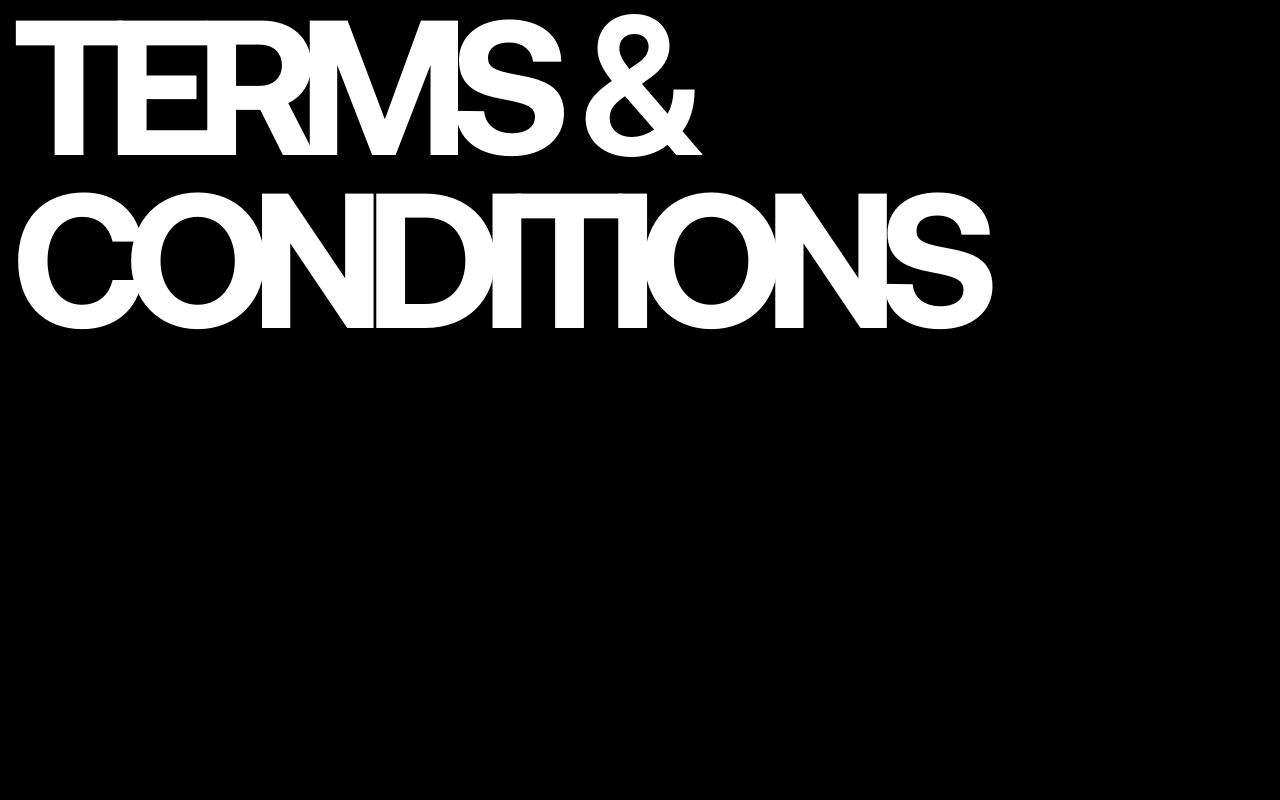
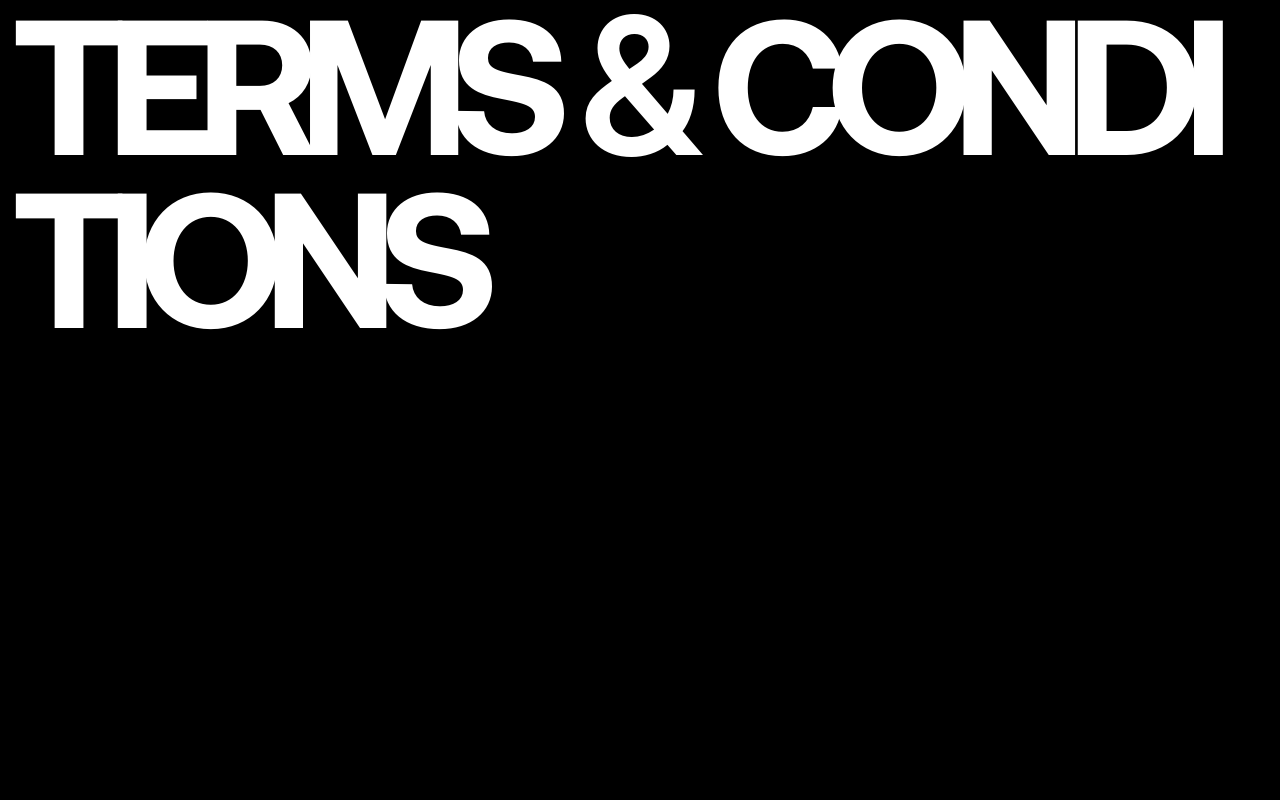
Before and after one commit to anurajthakur333/Auxin, a React (Vite) app: page /terms in a window 1280 px wide. Shown: the top 800 px of the page. Built offline with nearby package versions, Linux system fonts and the light colour scheme.

Commit message:
terms page left to be done

```diff
--- a/src/pages/Terms.tsx
+++ b/src/pages/Terms.tsx
@@ -2,7 +2,6 @@ import { useEffect, useRef, useState } from 'react';
 import { motion } from "framer-motion";
 import Navbar from "../components/Navbar";
 import Footer from "../components/Footer";
-import { AnimatedText } from "../components/AnimatedText";
 import "../styles/fonts.css";
 import "../styles/Main.css";
 import Lenis from "lenis";
@@ -10,8 +9,15 @@ import Lenis from "lenis";
 const Terms = () => {
   const lenisRef = useRef<Lenis | null>(null);
   const [showContent, setShowContent] = useState(false);
+  const [animatedLetters, setAnimatedLetters] = useState<boolean[]>([]);
+  const headingRef = useRef<HTMLDivElement>(null);
+  const fullText = "TERMS & CONDITIONS";
+  const letters = fullText.split('');
 
   useEffect(() => {
+    // Initialize all letters as not animated
+    setAnimatedLetters(new Array(letters.length).fill(false));
+
     // Initialize Lenis for smooth scrolling
     const lenis = new Lenis({
       duration: 1.2,
@@ -31,7 +37,22 @@ const Terms = () => {
     requestAnimationFrame(raf);
 
     // Show content after a delay
-    const timer = setTimeout(() => setShowContent(true), 1000);
+    const timer = setTimeout(() => {
+      setShowContent(true);
+
+      // Start letter animation after black overlay slides up
+      setTimeout(() => {
+        letters.forEach((_, index) => {
+          setTimeout(() => {
+            setAnimatedLetters(prev => {
+              const newLetters = [...prev];
+              newLetters[index] = true;
+              return newLetters;
+            });
+          }, index * 80); // 80ms between each letter
+        });
+      }, 400); // Start letter animation 400ms after content shows
+    }, 1000);
 
     return () => {
       clearTimeout(timer);
@@ -41,6 +62,24 @@ const Terms = () => {
 
   return (
     <div className="relative h-screen overflow-hidden bg-black">
+      {/* CSS styles for letter animation */}
+      <style>
+        {`
+          .animated-letter-terms {
+            display: inline-block !important;
+            transform: translateY(100px);
+            opacity: 0;
+            transition: transform 0.8s cubic-bezier(0.25, 0.46, 0.45, 0.94), opacity 0.8s ease;
+            vertical-align: baseline;
+          }
+
+          .animated-letter-terms.visible {
+            transform: translateY(0);
+            opacity: 1;
+          }
+        `}
+      </style>
+
       {!showContent && (
         <motion.div
           className="absolute inset-0 bg-black z-50"
@@ -63,10 +102,8 @@ const Terms = () => {
         <div style={{ flex: 1 }}>
           <div className="container-fluid">
             {showContent && (
-              <AnimatedText
-                text="TERMS & CONDITIONS"
-                delay={0.2}
-                duration={0.6}
+              <div
+                ref={headingRef}
                 className="aeonik-regular text-white"
                 style={{
                   fontSize: "clamp(32px, 15vw, 770px)",
@@ -74,9 +111,40 @@ const Terms = () => {
                   lineHeight: "0.9",
                   fontWeight: 600,
                   textAlign: "left",
-                  marginBottom: "600px"
+                  marginBottom: "600px",
+                  overflow: "hidden"
                 }}
-              />
+              >
+                {letters.map((letter, index) => {
+                  if (letter === ' ') {
+                    return <span key={index}>&nbsp;</span>;
+                  }
+                  if (letter === '&') {
+                    return (
+                      <span
+                        key={index}
+                        className={`animated-letter-terms ${animatedLetters[index] ? 'visible' : ''}`}
+                        style={{
+                          transitionDelay: `${index * 80}ms`
+                        }}
+                      >
+                        &amp;<br />
+                      </span>
+                    );
+                  }
+                  return (
+                    <span
+                      key={index}
+                      className={`animated-letter-terms ${animatedLetters[index] ? 'visible' : ''}`}
+                      style={{
+                        transitionDelay: `${index * 80}ms`
+                      }}
+                    >
+                      {letter}
+                    </span>
+                  );
+                })}
+              </div>
             )}
 
             {showContent && (
```
